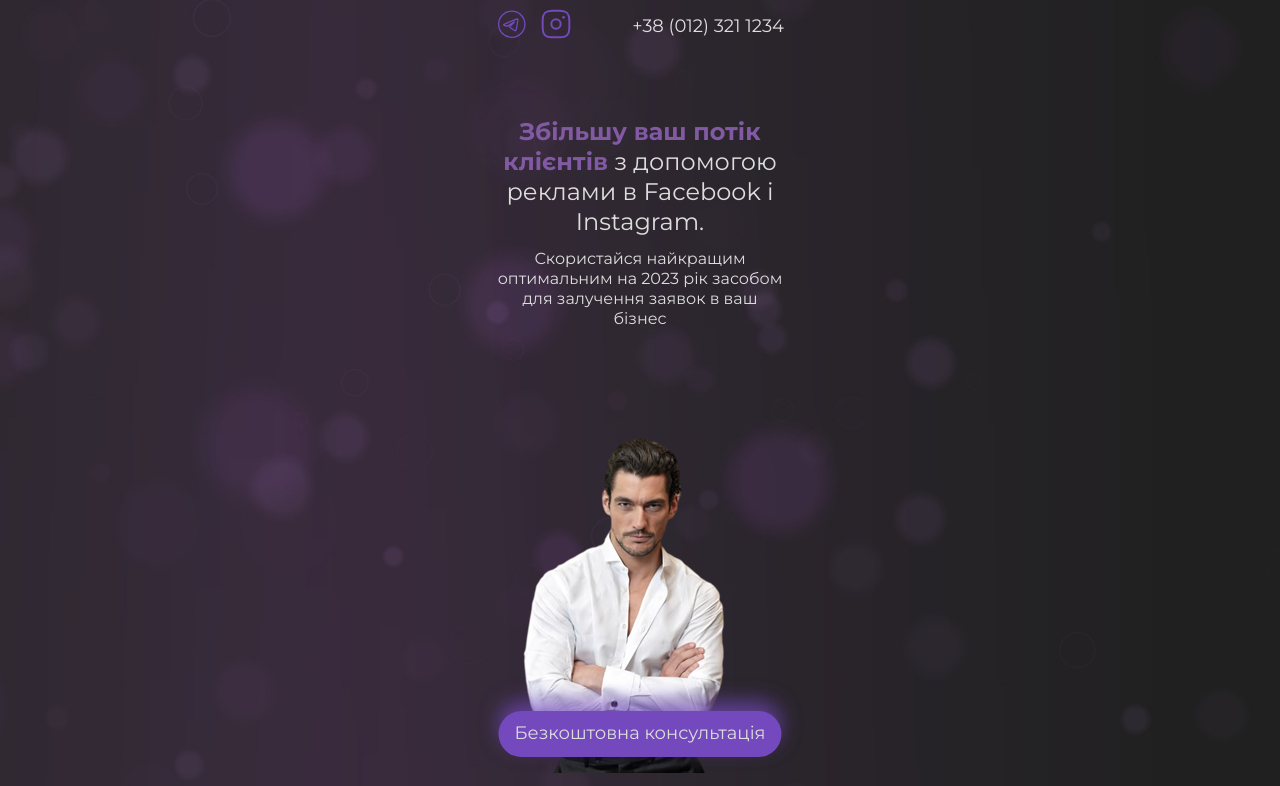
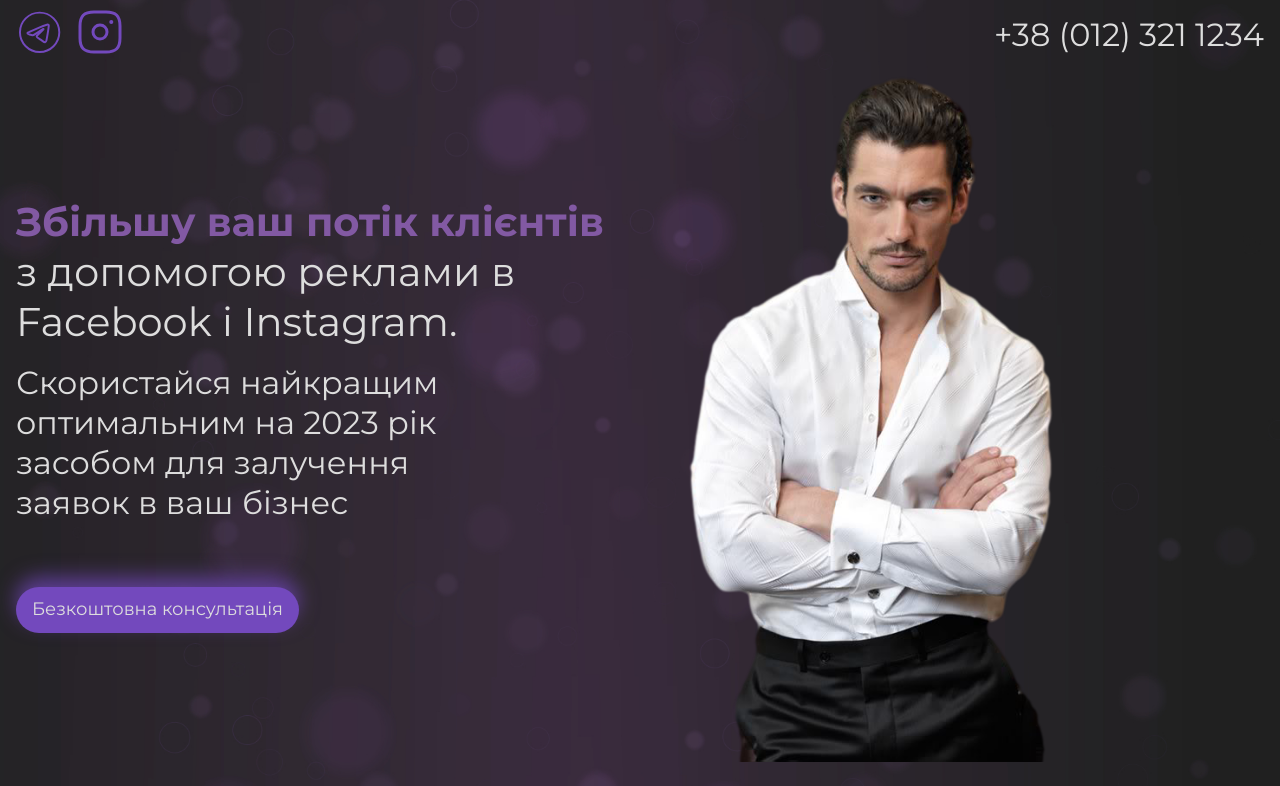
Before and after one commit to Rostyslav-Stetsyk/gariachiy-agency, a website: page index.html in a window 1280 px wide. Shown: the top 786 px of the page. Drawn offline with nearby package versions, Linux system fonts and the light colour scheme.

Commit message:
descktop header and hero

```diff
--- a/css/style.css
+++ b/css/style.css
@@ -49,7 +49,6 @@
 }
 
 .section {
-    padding: 32px 0;
     text-align: center;
 }
 
@@ -224,3 +223,56 @@
     display: block;
     margin-top: 16px;
 }
+
+@media only screen and (min-width: 1024px) {
+    .container {
+        max-width: 1280px;
+        text-align: left;
+    }
+
+    /* header */
+    .social-link svg {
+        width: 48px;
+        height: 48px;
+    }
+
+    .tel-link {
+        font-size: 32px;
+    }
+
+    /* Hero */
+    .hero.section {
+        padding-top: 128px;
+    }
+
+    .hero .title {
+        position: relative;
+        width: 592px;
+        font-size: 40px;
+
+        & span {
+            font-weight: 700;
+            color: #8259a3;
+        }
+    }
+
+    .hero .text {
+        font-size: 32px;
+        width: 512px;
+        margin-top: 16px;
+    }
+
+    .hero .button {
+        margin-top: 64px;
+        position: unset;
+        transform: translateX(0);
+    }
+
+    .hero .photo {
+        position: absolute;
+        top: 0;
+        left: 50%;
+        transform: translateX(0);
+        width: 520px;
+    }
+}
--- a/index.html
+++ b/index.html
@@ -38,6 +38,7 @@
       </div>
     </header>
     <main>
+      <!-- hero -->
       <section class="hero section">
         <div class="container">
           <h1 class="title">
@@ -50,9 +51,9 @@
           </p>
           <button type="button" class="button">Безкоштовна консультація</button>
           <picture class="photo"
-            ><source srcset="" />
-            <source srcset="" />
-            <img width="288" src="./img/hero-mob.png"
+            ><source srcset="./img/hero-desc.png" media="(min-width: 1024px)" />
+            <source width="288" srcset="./img/hero-mob.png" />
+            <img src="./img/hero-mob.png"
           /></picture>
         </div>
       </section>
```
Also changed, not shown: img/hero-desc.png (added).
